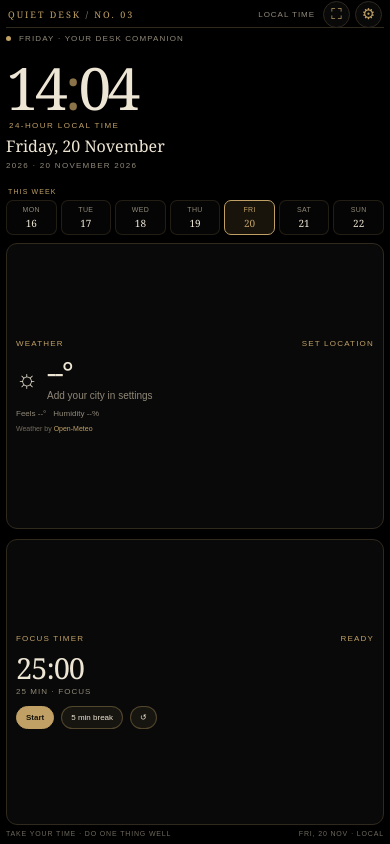
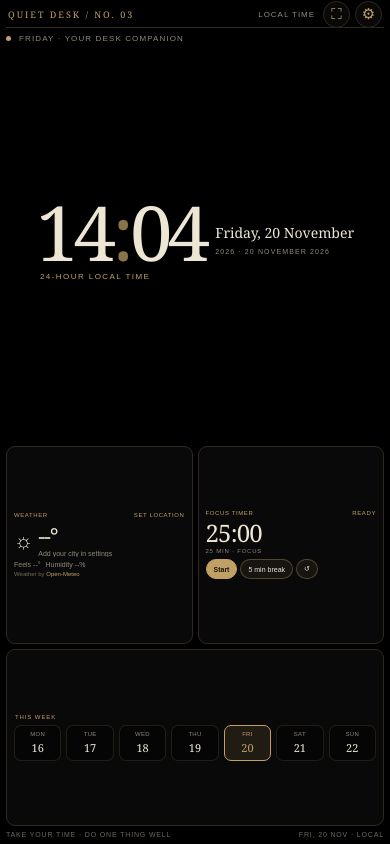
Before and after one commit to anshulhemchandra56-coder/quiet-desk-j7, a plain HTML site: page index.html in a window 390 px wide. Drawn offline with Linux system fonts and the light colour scheme.

Commit message:
Recompose Quiet Desk No. 04 into compact full-width clock and widget dashboard

```diff
--- a/index.html
+++ b/index.html
@@ -101,6 +101,174 @@ body.qd-dim:after{content:"";position:fixed;inset:0;background:rgba(0,0,0,.48);z
  .app{overflow:auto}
 }
 @media(prefers-reduced-motion:reduce){.clock{animation:none}.clock .colon{animation:none}}
+
+/* No. 04 — balanced all-in-one landscape console */
+.main{
+ display:grid;
+ grid-template-columns:minmax(0,1fr);
+ grid-template-rows:minmax(0,1fr) minmax(130px,26vh);
+ gap:clamp(8px,1.2vh,13px);
+}
+.clock-zone{
+ display:grid;
+ grid-template-columns:minmax(0,1fr);
+ grid-template-rows:auto minmax(0,1fr);
+ align-items:stretch;
+ gap:0;
+ min-width:0;
+ min-height:0;
+ padding:2px 0;
+}
+.clockblock{
+ display:grid;
+ grid-template-columns:auto auto;
+ grid-template-rows:auto auto;
+ align-content:center;
+ align-items:center;
+ justify-content:center;
+ gap:0 clamp(15px,2.5vw,34px);
+ padding:0;
+ margin:0 auto;
+}
+.clock{
+ grid-column:1;
+ grid-row:1;
+ align-self:end;
+ font-size:clamp(66px,16vh,154px);
+ line-height:.86;
+ letter-spacing:-.065em;
+ text-shadow:none;
+}
+.ampm{
+ grid-column:1;
+ grid-row:2;
+ margin:8px 0 0 4px;
+ font-size:clamp(8px,1vw,12px);
+}
+.datebig{
+ grid-column:2;
+ grid-row:1 / span 2;
+ align-self:center;
+ margin:0;
+ font-size:clamp(17px,2.3vw,30px);
+ line-height:1.2;
+}
+.datebig small{font-size:8px;margin-top:6px}
+.dashboard{
+ display:grid;
+ grid-template-columns:minmax(0,.88fr) minmax(0,.95fr) minmax(0,1.35fr);
+ grid-template-rows:minmax(0,1fr);
+ gap:clamp(7px,1vw,12px);
+ min-width:0;
+ min-height:0;
+}
+.card{
+ min-height:0;
+ padding:clamp(9px,1.2vw,15px);
+ justify-content:center;
+ border-radius:12px;
+}
+.eyebrow{font-size:8px}
+.weather-main{margin-top:8px}
+.weather-icon{font-size:clamp(23px,3vw,34px)}
+.temp{font-size:clamp(27px,3.4vw,39px)}
+.weather-desc{font-size:9px}
+.weather-meta{font-size:8px;margin-top:6px;gap:9px}
+.weather-credit{font-size:7px;margin-top:5px}
+.timer-value{font-size:clamp(31px,4vw,45px);margin-top:8px}
+.timer-mode{font-size:7px;margin-top:4px}
+.timer-actions{gap:5px;margin-top:8px}
+.smallbtn{font-size:8px;padding:6px 9px}
+.week-area{
+ min-width:0;
+ min-height:0;
+ display:flex;
+ flex-direction:column;
+ justify-content:center;
+ padding:clamp(9px,1.2vw,15px);
+ background:var(--panel);
+ border:1px solid var(--line);
+ border-radius:12px;
+}
+.week-caption{
+ font:8px Arial,sans-serif;
+ letter-spacing:.15em;
+ color:var(--gold);
+ text-transform:uppercase;
+ margin:0 0 9px 1px;
+}
+.week-strip{
+ display:grid;
+ grid-template-columns:repeat(7,minmax(0,1fr));
+ gap:clamp(3px,.5vw,6px);
+ max-width:none;
+ margin:0;
+}
+.daychip{padding:clamp(5px,.8vw,9px) 2px;border-radius:7px}
+.daychip .dow{font-size:clamp(6px,.55vw,8px)}
+.daychip .dom{font-size:clamp(10px,.9vw,14px);margin-top:4px}
+.foot{flex-basis:8px}
+@media(max-width:680px){
+ .main{grid-template-rows:minmax(0,1fr) minmax(120px,34vh);gap:6px}
+ .clock{font-size:clamp(58px,14vh,94px)}
+ .clockblock{gap:0 16px}
+ .datebig{font-size:clamp(15px,2.8vw,21px)}
+ .datebig small{font-size:7px}
+ .dashboard{grid-template-columns:minmax(0,.9fr) minmax(0,1fr) minmax(0,1.35fr);gap:5px}
+ .card,.week-area{padding:7px;border-radius:9px}
+ .eyebrow{font-size:6px;letter-spacing:.1em}
+ .weather-main{gap:5px;margin-top:6px}
+ .weather-icon{font-size:21px}
+ .temp{font-size:clamp(22px,4vw,29px)}
+ .weather-desc,.weather-meta{font-size:7px}
+ .weather-meta{gap:5px;margin-top:4px}
+ .weather-credit{font-size:6px;margin-top:3px}
+ .timer-value{font-size:clamp(24px,4.5vw,32px);margin-top:5px}
+ .timer-mode{font-size:6px;margin-top:3px}
+ .timer-actions{gap:3px;margin-top:5px}
+ .smallbtn{font-size:7px;padding:5px 7px}
+ .week-caption{font-size:6px;margin-bottom:5px}
+ .daychip{padding:5px 1px}
+ .daychip .dow{font-size:5px}
+ .daychip .dom{font-size:10px;margin-top:3px}
+}
+@media(max-width:430px){
+ .main{grid-template-rows:minmax(0,1fr) minmax(142px,39vh)}
+ .dashboard{grid-template-columns:1fr 1fr;grid-template-rows:minmax(0,1fr) auto}
+ .week-area{grid-column:1 / -1}
+ .clock{font-size:clamp(52px,13vh,76px)}
+ .clockblock{gap:0 10px}
+ .datebig{font-size:14px}
+ .week-strip{gap:5px}
+ .daychip .dow{font-size:6px}
+ .daychip .dom{font-size:11px}
+}
+@media(max-height:430px) and (orientation:landscape){
+ .app{padding:5px 8px;gap:4px}
+ .topbar{height:19px;flex-basis:19px}
+ .main{grid-template-rows:minmax(0,1fr) minmax(108px,34vh);gap:5px}
+ .clock{font-size:clamp(48px,16vh,72px)}
+ .datebig{font-size:clamp(13px,3vw,19px)}
+ .datebig small{font-size:6px;margin-top:3px}
+ .dashboard{gap:5px}
+ .card,.week-area{padding:6px}
+ .weather-main{margin-top:3px}
+ .weather-icon{font-size:19px}
+ .temp{font-size:23px}
+ .weather-meta{margin-top:3px}
+ .timer-value{font-size:25px;margin-top:3px}
+ .timer-actions{margin-top:4px}
+ .week-caption{margin-bottom:4px}
+ .daychip{padding:4px 1px}
+ .foot{font-size:5px;flex-basis:6px}
+}
+@media(orientation:portrait){
+ .app{overflow:auto}
+ .main{grid-template-rows:auto auto}
+ .clock-zone{min-height:180px}
+ .dashboard{grid-template-columns:1fr 1fr;grid-template-rows:auto auto}
+ .week-area{grid-column:1 / -1}
+}
 </style>
 </head>
 <body data-theme="obsidian">
@@ -120,7 +288,6 @@ body.qd-dim:after{content:"";position:fixed;inset:0;background:rgba(0,0,0,.48);z
    <div class="ampm" id="ampm">LOCAL TIME</div>
    <div class="datebig" id="dateBig">Loading date…<small id="dateSmall">YOUR LOCAL CALENDAR</small></div>
   </div>
-   <div class="week-area"><div class="week-caption">THIS WEEK</div><div class="week-strip" id="weekStrip" aria-label="This week"></div></div>
  </section>
  <section class="dashboard">
   <section class="card" id="weatherCard" aria-label="Weather">
@@ -138,6 +305,10 @@ body.qd-dim:after{content:"";position:fixed;inset:0;background:rgba(0,0,0,.48);z
     <button class="smallbtn" id="timerModeBtn">5 min break</button>
     <button class="smallbtn" id="timerReset" aria-label="Reset timer">↺</button>
    </div>
+  </section>
+  <section class="week-area" aria-label="Weekly calendar">
+   <div class="week-caption">THIS WEEK</div>
+   <div class="week-strip" id="weekStrip" aria-label="This week"></div>
   </section>
  </section>
 </main>
```
Lines whose indentation alone changed are shown as unchanged.
